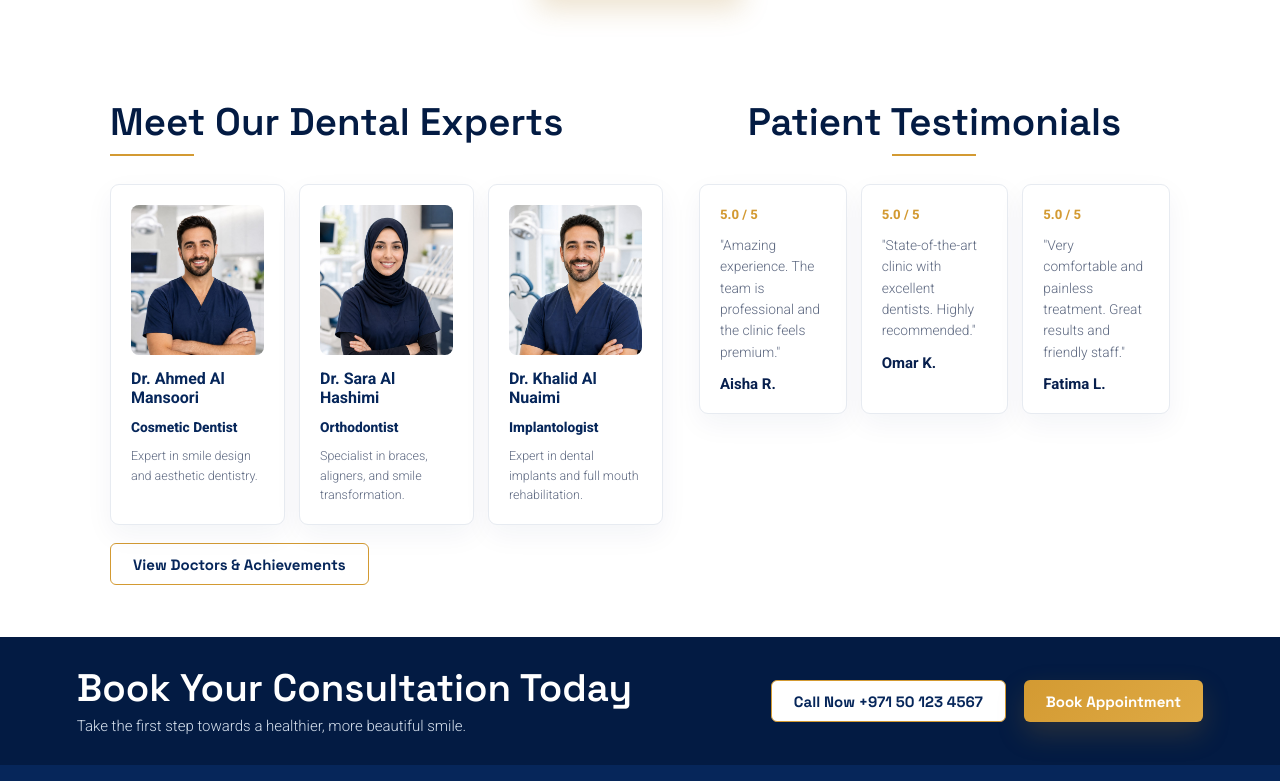
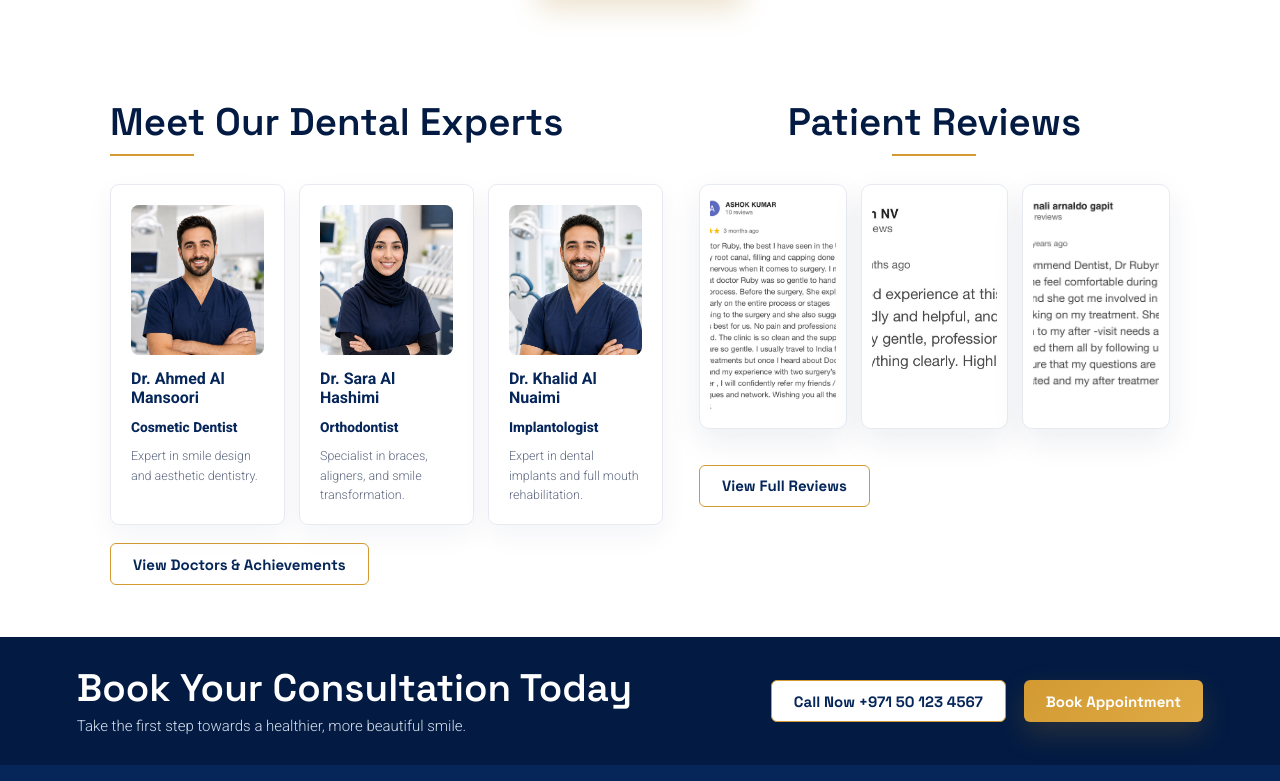
Before and after one commit to Fazilfazi991/dental, a plain HTML site: page index.html in a window 1280 px wide. Shown: the part 4181-4962 px from the top of the page. Drawn offline with Linux system fonts and the light colour scheme.

Commit message:
Use real review previews on homepage

```diff
--- a/index.html
+++ b/index.html
@@ -452,25 +452,20 @@
 
         <div>
           <div class="section-title centered">
-            <h2>Patient Testimonials</h2>
+            <h2>Patient Reviews</h2>
           </div>
-          <div class="testimonial-grid">
-            <article>
-              <span>5.0 / 5</span>
-              <p>"Amazing experience. The team is professional and the clinic feels premium."</p>
-              <strong>Aisha R.</strong>
+          <div class="home-review-grid">
+            <article class="review-card">
+              <img src="assets/reviews/review-01.jpeg" alt="Dentiva patient review screenshot 01" loading="lazy" />
             </article>
-            <article>
-              <span>5.0 / 5</span>
-              <p>"State-of-the-art clinic with excellent dentists. Highly recommended."</p>
-              <strong>Omar K.</strong>
+            <article class="review-card">
+              <img src="assets/reviews/review-02.jpeg" alt="Dentiva patient review screenshot 02" loading="lazy" />
             </article>
-            <article>
-              <span>5.0 / 5</span>
-              <p>"Very comfortable and painless treatment. Great results and friendly staff."</p>
-              <strong>Fatima L.</strong>
+            <article class="review-card">
+              <img src="assets/reviews/review-03.jpeg" alt="Dentiva patient review screenshot 03" loading="lazy" />
             </article>
           </div>
+          <a class="button secondary team-link" href="reviews.html">View Full Reviews</a>
         </div>
       </section>
 
--- a/styles.css
+++ b/styles.css
@@ -1303,6 +1303,24 @@ textarea {
   display: grid;
   grid-template-columns: repeat(3, minmax(0, 1fr));
   gap: 14px;
+}
+
+.home-review-grid {
+  display: grid;
+  grid-template-columns: repeat(3, minmax(0, 1fr));
+  gap: 14px;
+}
+
+.home-review-grid .review-card {
+  display: flex;
+  min-height: 245px;
+}
+
+.home-review-grid .review-card img {
+  width: 100%;
+  height: 100%;
+  object-fit: cover;
+  object-position: top center;
 }
 
 .doctor-photo {
@@ -1724,6 +1742,14 @@ textarea {
     grid-template-columns: repeat(2, minmax(0, 1fr));
   }
 
+  .home-review-grid {
+    grid-template-columns: 1fr;
+  }
+
+  .home-review-grid .review-card {
+    min-height: 0;
+  }
+
   .review-wall {
     column-count: 2;
   }
@@ -1875,6 +1901,7 @@ textarea {
   .process-grid,
   .doctor-grid,
   .testimonial-grid,
+  .home-review-grid,
   .visit {
     grid-template-columns: 1fr;
   }
```
